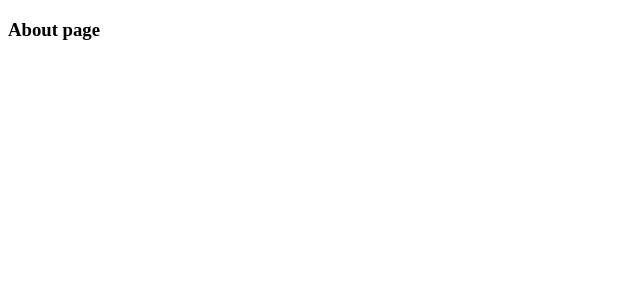
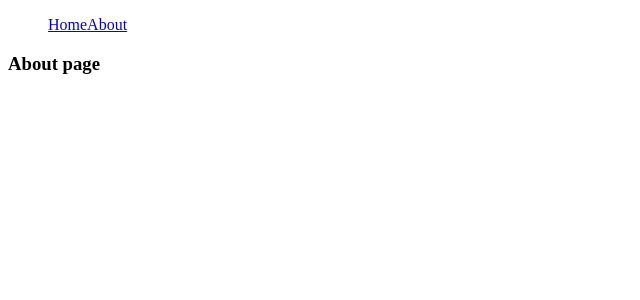
Before and after one commit to vapinedo/NextJs-Basico-Platzi, a Next.js app: page /about in a window 1280 px wide. Shown: the top 300 px of the page, without its empty margins (0-640 px from the left). Built offline with nearby package versions, Linux system fonts and the light colour scheme.

Commit message:
[ADD] enlazando paginas

```diff
--- /dev/null
+++ b/components/Navbar/Navbar.js
@@ -0,0 +1,20 @@
+import React from 'react'
+import Link from 'next/link'
+
+const Navbar = () => {
+    return (
+        <nav>
+            <menu>
+                <Link href="/">
+                    <a>Home</a>
+                </Link>
+
+                <Link href="/about">
+                    <a>About</a>
+                </Link>
+            </menu>
+        </nav>
+    )
+}
+
+export default Navbar
--- a/pages/about.js
+++ b/pages/about.js
@@ -1,8 +1,10 @@
 import React from 'react'
+import Navbar from '../components/Navbar/Navbar'
 
 const About = () => {
   return (
     <div>
+      <Navbar />
       <h3>About page</h3>
     </div>
   )
--- a/pages/index.js
+++ b/pages/index.js
@@ -1,9 +1,11 @@
 import React from 'react'
+import Navbar from '../components/Navbar/Navbar'
 
 const Home = () => {
   return (
     <div>
-        <h1>Home Page</h1>
+      <Navbar />
+      <h1>Home Page</h1>
     </div>
   )
 }
```
